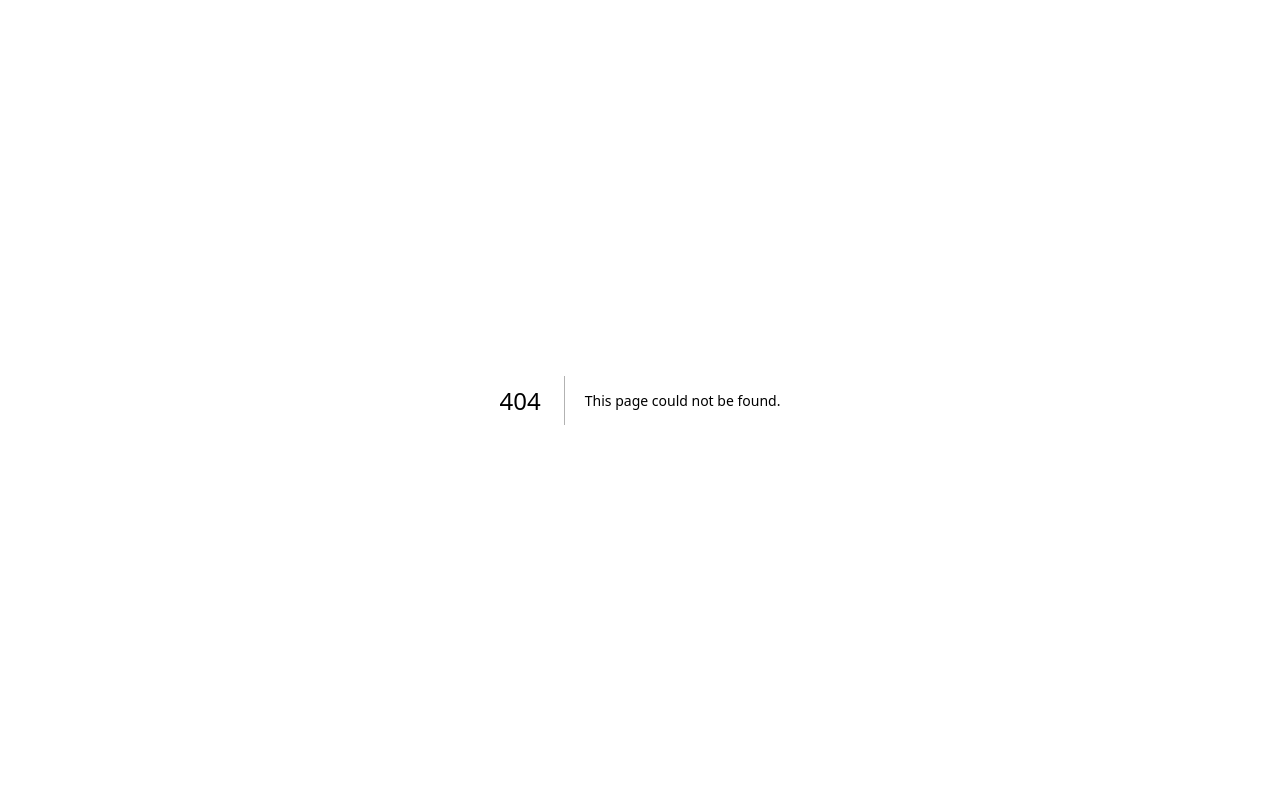
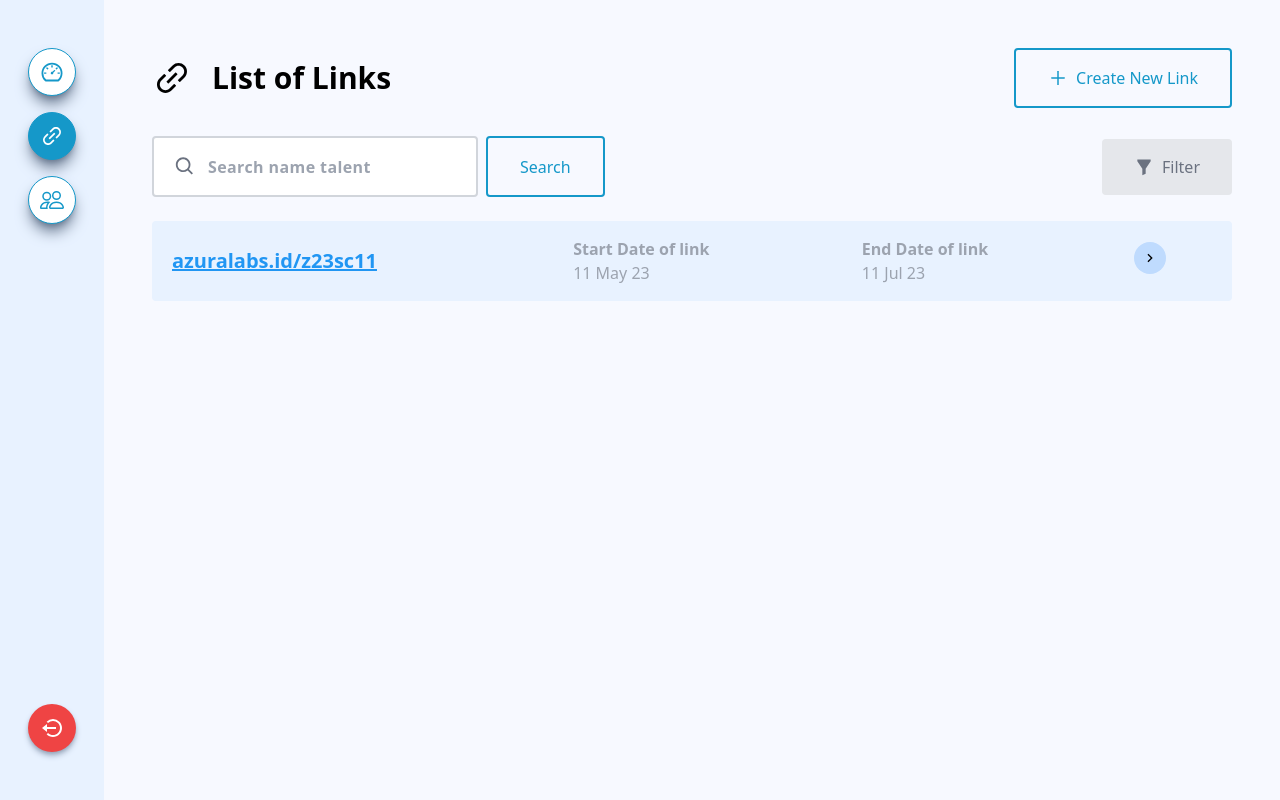
Before and after one commit to ardhptr21/argon, a Next.js app: page /dashboard/links in a window 1280 px wide. Before the commit this address had no page. Built offline with nearby package versions, Linux system fonts and the light colour scheme.

Commit message:
feat: create an links list page

```diff
--- /dev/null
+++ b/src/app/dashboard/links/page.tsx
@@ -0,0 +1,28 @@
+import Button from '@/components/atoms/Button';
+import FilterFormLink from '@/components/organisms/links/FilterFormLink';
+import ListLinks from '@/components/organisms/links/ListLinks';
+import Link from 'next/link';
+import { AiOutlineLink, AiOutlinePlus } from 'react-icons/ai';
+
+export default function page() {
+  return (
+    <>
+      <section className='flex items-center justify-between'>
+        <h1 className='font-bold text-3xl inline-flex items-center gap-5'>
+          <AiOutlineLink size={40} />
+          List of Links
+        </h1>
+        <div className='inline-flex items-center gap-2'>
+          <Link href='/dashboard/links/add'>
+            <Button variant='bordered'>
+              <AiOutlinePlus size={20} />
+              Create New Link
+            </Button>
+          </Link>
+        </div>
+      </section>
+      <FilterFormLink />
+      <ListLinks />
+    </>
+  );
+}
--- a/src/components/organisms/Sidenav.tsx
+++ b/src/components/organisms/Sidenav.tsx
@@ -1,7 +1,7 @@
 'use client';
 
 import { usePathname } from 'next/navigation';
-import { AiOutlineDashboard } from 'react-icons/ai';
+import { AiOutlineDashboard, AiOutlineLink } from 'react-icons/ai';
 import { BiLogOutCircle } from 'react-icons/bi';
 import { BsPeople } from 'react-icons/bs';
 import SidenavItem from '../atoms/sidenav/SidenavItem';
@@ -13,6 +13,7 @@ export default function Sidenav() {
     <aside className='h-screen max-w-max bg-blue-light flex flex-col justify-between py-12 px-7'>
       <div className='flex flex-col gap-4'>
         <SidenavItem href='/dashboard' active={pathname === '/dashboard'} icon={AiOutlineDashboard} />
+        <SidenavItem href='/dashboard/links' active={pathname.startsWith('/dashboard/links')} icon={AiOutlineLink} />
         <SidenavItem href='/dashboard/talents' active={pathname.startsWith('/dashboard/talents')} icon={BsPeople} />
       </div>
       <div>
--- /dev/null
+++ b/src/components/organisms/links/FilterFormLink.tsx
@@ -0,0 +1,40 @@
+'use client';
+
+import Button from '@/components/atoms/Button';
+import Input from '@/components/atoms/form/Input';
+import { useRouter, useSearchParams } from 'next/navigation';
+import { useState } from 'react';
+import { BiSearch } from 'react-icons/bi';
+import { RiFilter2Fill } from 'react-icons/ri';
+
+export default function FilterFormLink() {
+  const params = useSearchParams();
+  const router = useRouter();
+  const [search, setSearch] = useState<string>(params.get('search') || '');
+
+  const handleClick = () => {
+    const newParams = new URLSearchParams(params);
+    newParams.set('search', search);
+    router.push('/dashboard/links?' + newParams.toString());
+  };
+
+  return (
+    <section className='mt-7 flex justify-between items-center'>
+      <div className='flex gap-2'>
+        <Input
+          left={<BiSearch size={25} className='text-gray-500' />}
+          placeholder='Search name talent'
+          value={search}
+          onChange={(e) => setSearch(e.target.value)}
+        />
+        <Button variant='bordered' onClick={handleClick}>
+          Search
+        </Button>
+      </div>
+      <Button variant='default'>
+        <RiFilter2Fill size={20} />
+        Filter
+      </Button>
+    </section>
+  );
+}
--- /dev/null
+++ b/src/components/organisms/links/ListLinks.tsx
@@ -0,0 +1,36 @@
+import Table from '@/components/molecules/table/Table';
+import TableItem from '@/components/molecules/table/TableItem';
+import TableRow from '@/components/molecules/table/TableRow';
+import Link from 'next/link';
+import { RiArrowRightSLine } from 'react-icons/ri';
+
+export default function ListLinks() {
+  return (
+    <section className='mt-6'>
+      <Table>
+        <tbody>
+          <TableRow variant='stacked'>
+            <TableItem>
+              <a href='' target='_blank' className='text-xl underline text-blue font-semibold'>
+                azuralabs.id/z23sc11
+              </a>
+            </TableItem>
+            <TableItem>
+              <p className='font-semibold text-gray-400'>Start Date of link</p>
+              <p className='font-medium text-gray-400'>11 May 23</p>
+            </TableItem>
+            <TableItem>
+              <p className='font-semibold text-gray-400'>End Date of link</p>
+              <p className='font-medium text-gray-400'>11 Jul 23</p>
+            </TableItem>
+            <TableItem>
+              <Link href='#' className='rounded-full bg-blue-200 p-2 hover:bg-blue-300 inline-block'>
+                <RiArrowRightSLine />
+              </Link>
+            </TableItem>
+          </TableRow>
+        </tbody>
+      </Table>
+    </section>
+  );
+}
```
